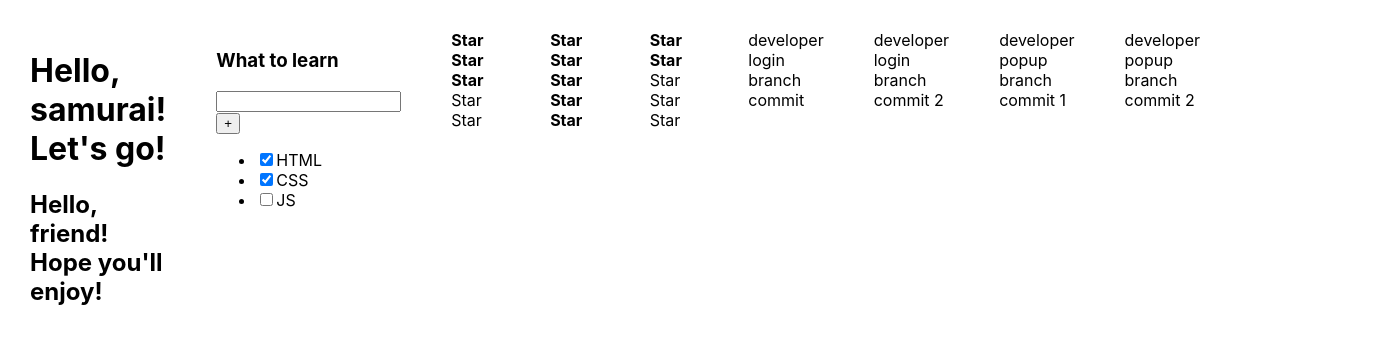
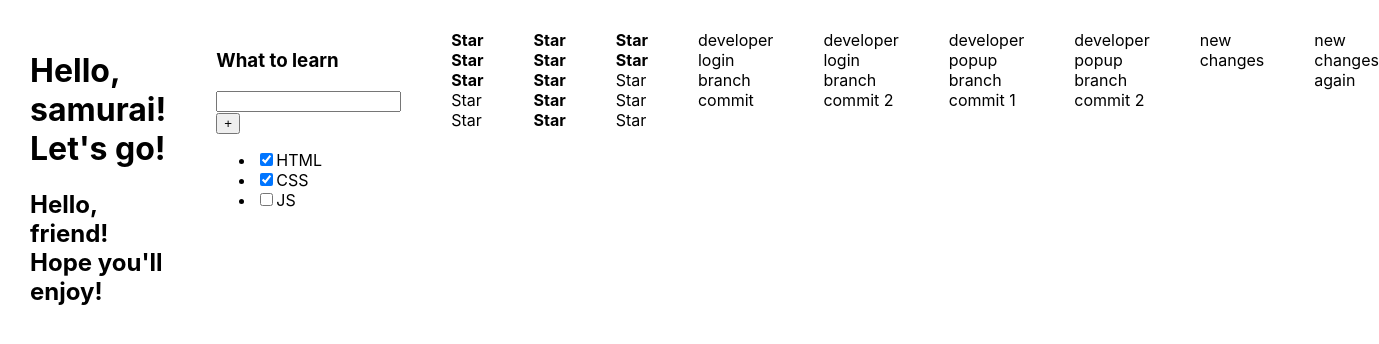
Before and after one commit to IJTINK7/Practice, a React (Create React App) app: page / in a window 1280 px wide. Shown: the top 344 px of the page, 1379 px wide, since content can reach past the window. Built offline with nearby package versions, Linux system fonts and the light colour scheme.

Commit message:
Checking Git Stash

```diff
--- a/src/App.tsx
+++ b/src/App.tsx
@@ -16,6 +16,8 @@ function App() {
 			<div>developer login branch commit 2</div>
 			<div>developer popup branch commit 1</div>
 			<div>developer popup branch commit 2</div>
+			<div>new changes</div>
+			<div>new changes again</div>
 		</div>
 	)
 }
```
